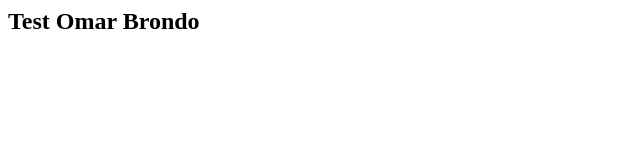
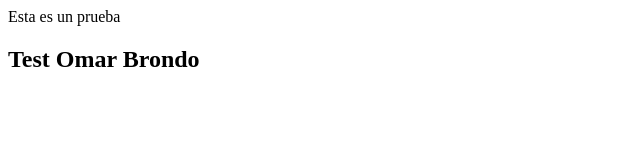
Before and after one commit to chukita/martes, a plain HTML site: page index.html in a window 1280 px wide. Shown: the whole page, without its empty margins (0-640 px from the left). Drawn offline with Linux system fonts and the light colour scheme.

Commit message:
correccion 2

```diff
--- a/index.html
+++ b/index.html
@@ -3,7 +3,7 @@
 
     </head>
     <body>
-        <div></div>
+        <div>Esta es un prueba</div>
         <h2>Test Omar Brondo</h2>
     </body>
 </html>
```
